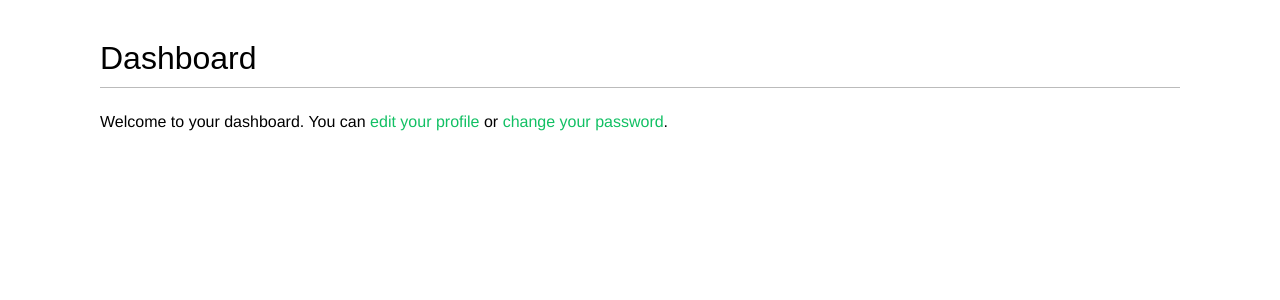
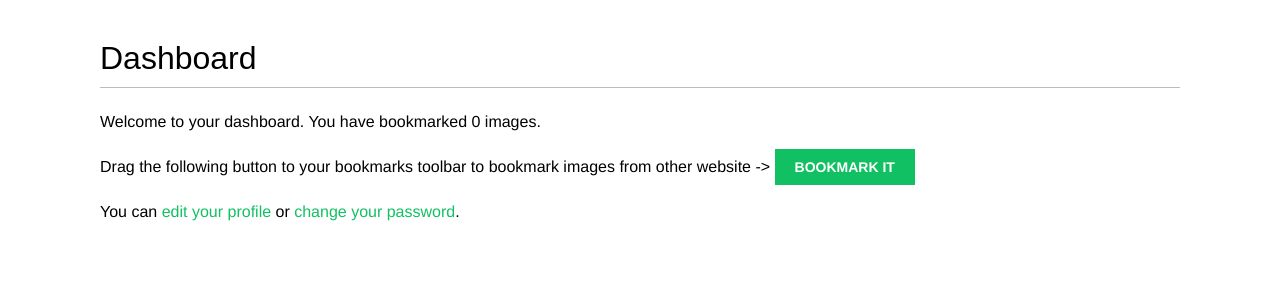
Before and after one commit to akashgiricse/100DaysOfDjango, a Django app: page /account/ in a window 1280 px wide. Shown: the part 48-348 px from the top of the page. Run offline with Django 3.2, Linux system fonts and the light colour scheme; the visitor is signed in with stand-in values (Sample User, id 1); data that the repository does not hold is empty; some web fonts are replaced.

Commit message:
Add button oh dashboard for bookmark

```diff
--- a/SocialWebsite/bookmarks/account/templates/account/dashboard.html
+++ b/SocialWebsite/bookmarks/account/templates/account/dashboard.html
@@ -5,5 +5,15 @@
 {% block content %}
 
 <h1> Dashboard </h1>
-<p>Welcome to your dashboard. You can <a href="{% url "edit" %}">edit your profile</a> or <a href="{% url "password_change" %}">change your password</a>.</p>
+	{% with total_images_created=request.user.images_created.count %}
+		<p>Welcome to your dashboard. You have bookmarked {{ total_images_created }}
+		 image{{ total_images_created|pluralize }}.</p>
+ 	{% endwith %}
+
+ 	<p>Drag the following button to your bookmarks toolbar to bookmark images from other website
+ 	 -> <a href="javascript:{% include "bookmarklet_launcher.js" %}" class="button">Bookmark it</a></p>
+
+
+
+<p>You can <a href="{% url "edit" %}">edit your profile</a> or <a href="{% url "password_change" %}">change your password</a>.</p>
 {% endblock %}
```
